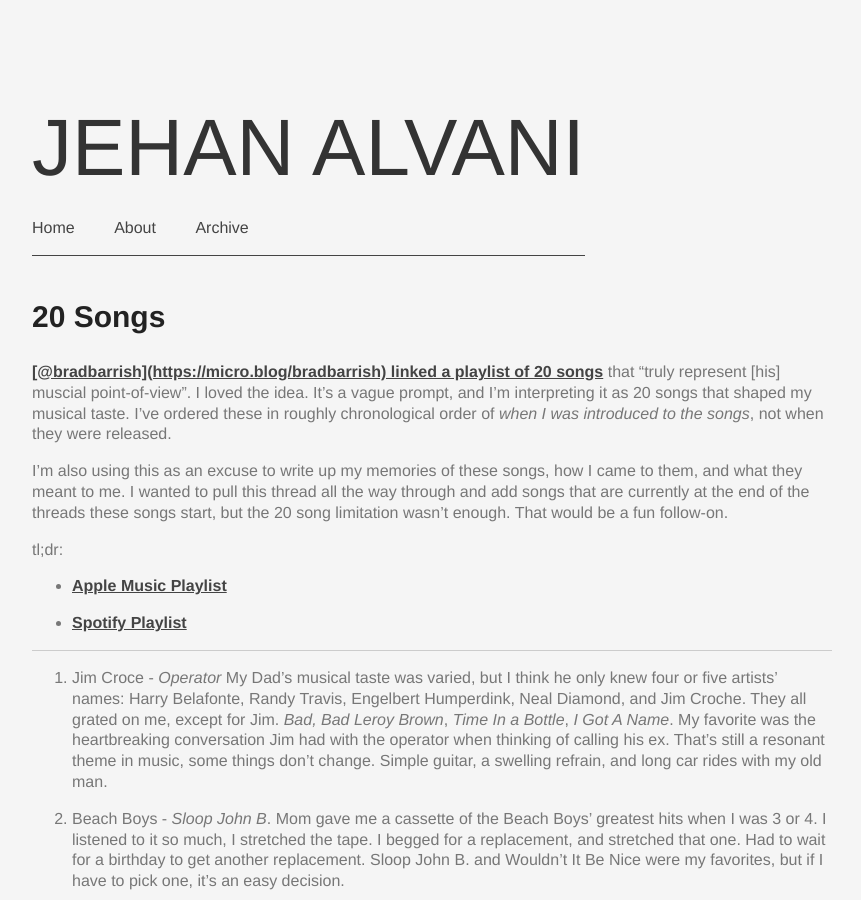
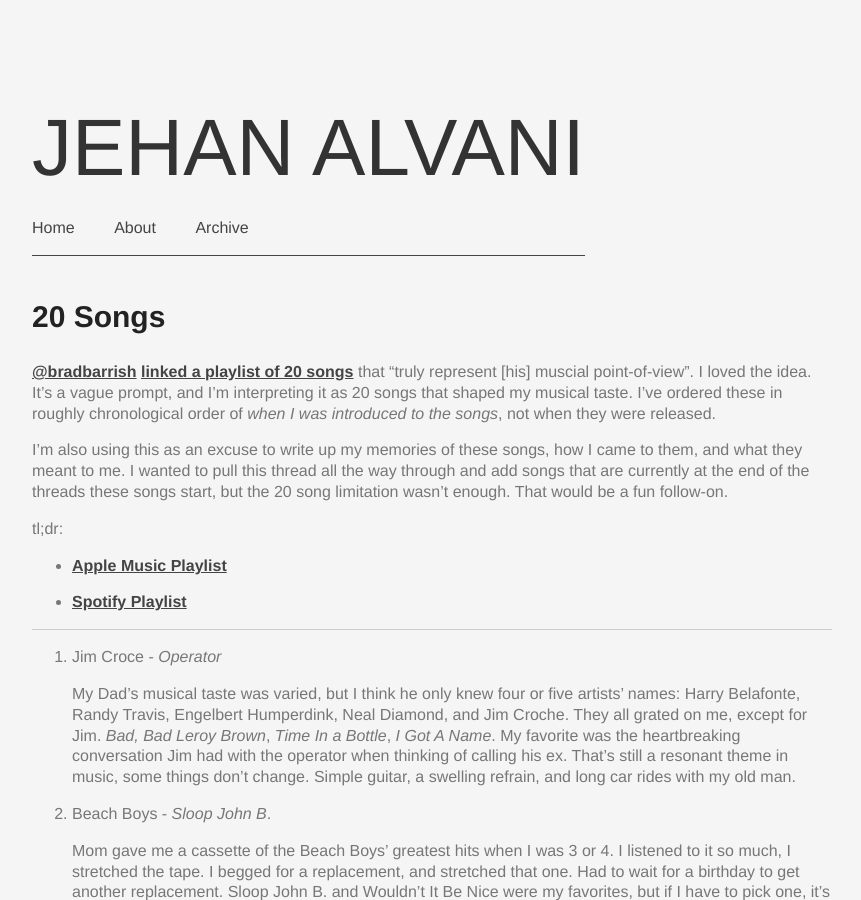
Before and after one commit to jehanalvani/jehanalvani.github.io, a Jekyll site: the page built from _posts/2018-10-01-songs.md, in a window 1280 px wide and 900 px high. Shown: the whole window, without its empty margins (208-1069 px from the left). Built offline with Jekyll 4.4.1, drawn with Linux system fonts in a browser that asks for light colours; some web fonts are replaced; some of the changed text lies outside the part shown.

Commit message:
Mirroring from Micro.blog.

```diff
--- a/_posts/2018-10-01-songs.md
+++ b/_posts/2018-10-01-songs.md
@@ -6,7 +6,7 @@
 date: 2018-10-01 11:25:28 -0700
 guid: http://jalvani.micro.blog/2018/10/01/songs.html
 ---
-[[@bradbarrish](https://micro.blog/bradbarrish) linked a playlist of 20 songs](https://micro.whatevernevermind.com/2018/09/25/there-was-a.html) that "truly represent \[his] muscial point-of-view". I loved the idea. It’s a vague prompt, and I'm interpreting it as 20 songs that shaped my musical taste. I've ordered these in roughly chronological order of *when I was introduced to the songs*, not when they were released.
+[@bradbarrish](https://micro.blog/bradbarrish) [linked a playlist of 20 songs](https://micro.whatevernevermind.com/2018/09/25/there-was-a.html) that "truly represent \[his] muscial point-of-view". I loved the idea. It’s a vague prompt, and I'm interpreting it as 20 songs that shaped my musical taste. I've ordered these in roughly chronological order of *when I was introduced to the songs*, not when they were released.
 
 I'm also using this as an excuse to write up my memories of these songs, how I came to them, and what they meant to me. I wanted to pull this thread all the way through and add songs that are currently at the end of the threads these songs start, but the 20 song limitation wasn't enough. That would be a fun follow-on.
 
@@ -18,40 +18,57 @@
 -----
 
 1. Jim Croce - *Operator*
+
 	My Dad's musical taste was varied, but I think he only knew four or five artists' names: Harry Belafonte, Randy Travis, Engelbert Humperdink, Neal Diamond, and Jim Croche. They all grated on me, except for Jim. *Bad, Bad Leroy Brown*, *Time In a Bottle*, *I Got A Name*. My favorite was the heartbreaking conversation Jim had with the operator when thinking of calling his ex. That’s still a resonant theme in music, some things don’t change. Simple guitar, a swelling refrain, and long car rides with my old man.
 2. Beach Boys - *Sloop John B*.
+
 	Mom gave me a cassette of the Beach Boys’ greatest hits when I was 3 or 4. I listened to it so much, I stretched the tape. I begged for a replacement, and stretched that one. Had to wait for a birthday to get another replacement. Sloop John B. and Wouldn’t It Be Nice were my favorites, but if I have to pick one, it’s an easy decision.
 3. Beatles - *Eleanor Rigby*
+
 	Concept Beatles are the best Beatles, and the grimy English city life that Eleanor Rigby evoked just really did it for me. The feeling of indvidualsliving in shared lonlieness is so well captured, and the string backing is perfect.
 4. Billy Joel - *Downeaster "Alexa"*
+
 	Storm Front was one of the first albums I asked my parents to buy me, after hearing the single We Didn’t Start the Fire. Downeaster Alexa was hurt.
 5. Heart - *Barracuda*
+
 	I don’t have a specific memory of Barracuda, but I knew all the words as a kid, and it’s directly applicable to my love of Garbage, Amanda Palmer, Tori Amos, Pretty Girls Make Graves, etc. etc.
 6. Amy Irving and Charles Fleischer - *Why Don’t You Do Right?*
+
 	Like so many boys of my generation, I found Jessica Rabbit…eye opening. She turned me on to a lot of things, and one of them was smoky, sultry jazz singers.
 7. Pink Floyd - *Is Anybody Out There*
+
 	I heard this song entirely out of context sitting on the floor of the living room of my childhood home, idly listening to my dad’s massive box of mixtapes and tapes of songs he'd recorded from the radio (remember how satisfying it was to get a perfect recording where you started the tape at just the right moment and the DJ didn’t interrupt with some asinine commentary), and Syd Barrett’s asking for acknowledgement resonated so strongly in me. I had no idea who it was - Dad didn't know - but six or eight years later I heard *The Wall*, and everything made sense.
 8. Ramones - *I Wanna Be Sedated*
+
 	Energetic beats paird with lyrics of not wanting to feel this constant energy hit close to home. That's being a teenager.
 9. David Bowie - *Rock 'n' Roll Suicide*
+
 	”Oh! No, love, you’re **not** alone!” Chills. Every time.
 10. The Doors - *The End*
+
 	There aren't words for The End, so I won't force them.
 11. Del the Funky Homosapien - *If You Must*
+
 	Turned on by the Tony Hawk Pro Skater soundtrack, I couldn't get enough of Del. When I heard Deltron 3030, it floored me. Hip Hop could be crerebral and funny and fun. It seems obvious now, but this was eye opening. (Pretty sure I remember it being "Del the Funkee Homosapien" and "If Ya Must" on the game, though)
 12. Tori Amos - *Datura*
+
 	A friend at summer camp let me borrow *Under the Pink* overnight, and I listened to it in my bunk. I liked it, but she liked it more than I did, and that fact limited how close our friendship could be. *To Venus and Back*, on the other hand, grabbed me immediately and hasn’t let go. It’s been nearly 20 years.
 13. The Cure - *Just Like Heaven*
 14. Depeche Mode - *Enjoy the Silence*
 15. Nine Inch Nails - *Sanctified*
 16. New Order - *Age of Consent*
+
 	These four, together, capture my teenage industrial romanticism. *Age of Consent* captured the feeling of seeing the fist light after partying all night in some black basement while listening to the other three. Which was pretty much how I spent my late teens and early 20s.
 17. Bjork - *Human Behavior*
+
 	Oh man, *Human Behavior* opened my eyes. Before this, my only exposure to Bjork was *It's Oh So Quiet*, which is great but made me think she was a "Happy music" person. Obviously, I wasn't paying attention.
 18. Pixies - *Wave of Mutilation*
+
 	I was tunred onto Pixies late, *Doolittle* came out in '89, and I didn't listen to it until I was in high school, probably a decade later. Didn't matter. *Doolittle* is timeless.
 19. Tool - *Parabol/Parabola*
+
 	This is a bit of a cheat, but the crescendo between the two tracks makes it. This specific transition led me into Godspeed! You Black Emperor and Mogwai. Between classes in college, I walked into one of Baltimore’s great local record shops (Record and Tape Traders, which was apparently and dissapointingly bought by FYE)  and asked the guy behind the counter if he could think of anything else that made me feel the way that transition did; like a wave crashing on me, like tension being released. He nailed it.
-    Also, this isn't on the playlists because Tool is regressivly keeping their music off streaming services. Hope they come around.
+	Also, this isn't on the playlists because Tool is regressivly keeping their music off streaming services. Hope they come around.
 20. At The Drive-In - *One-Armed Scissor*
+
 	In 1999, At the Drive-In was supposed to be the future of punk. *Relationship of Command* was excellent, but the band dissolved, and Cedric and Omar moved on to the also-phenomenal The Mars Volta.
```
